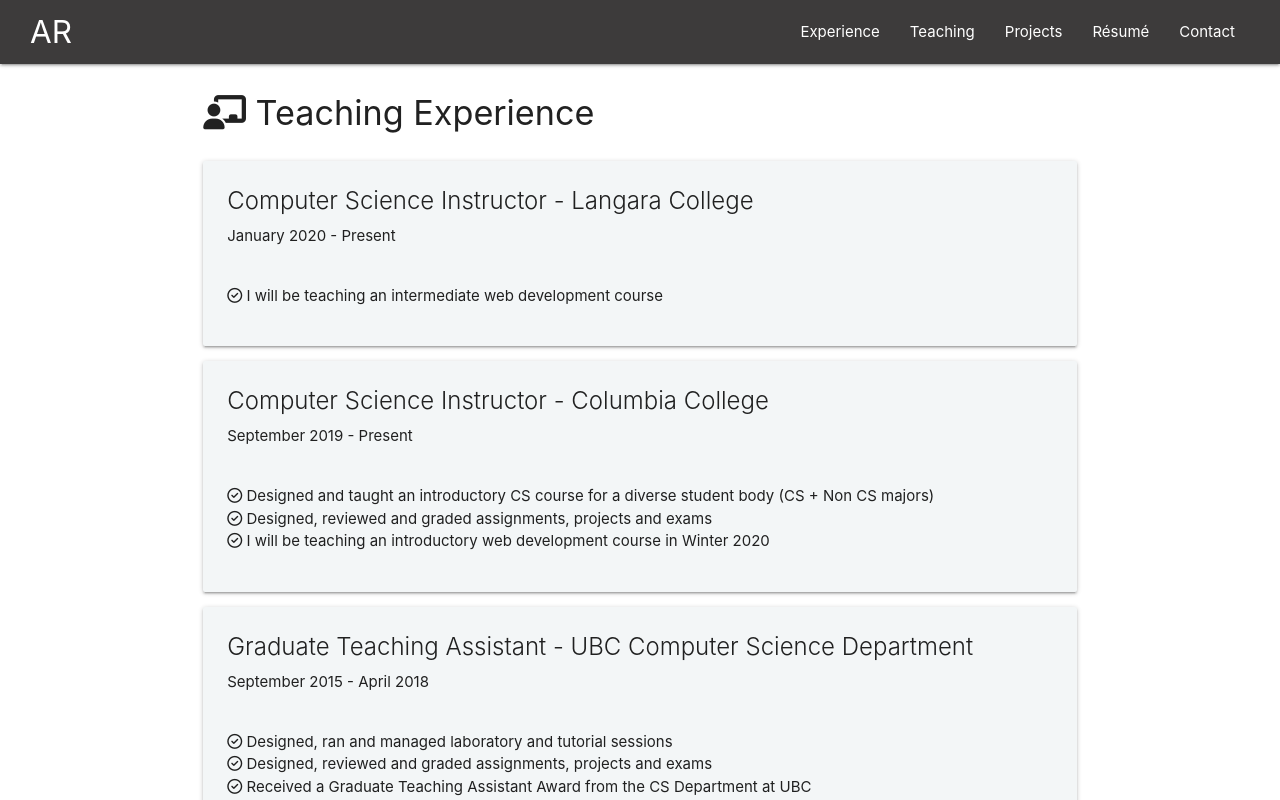
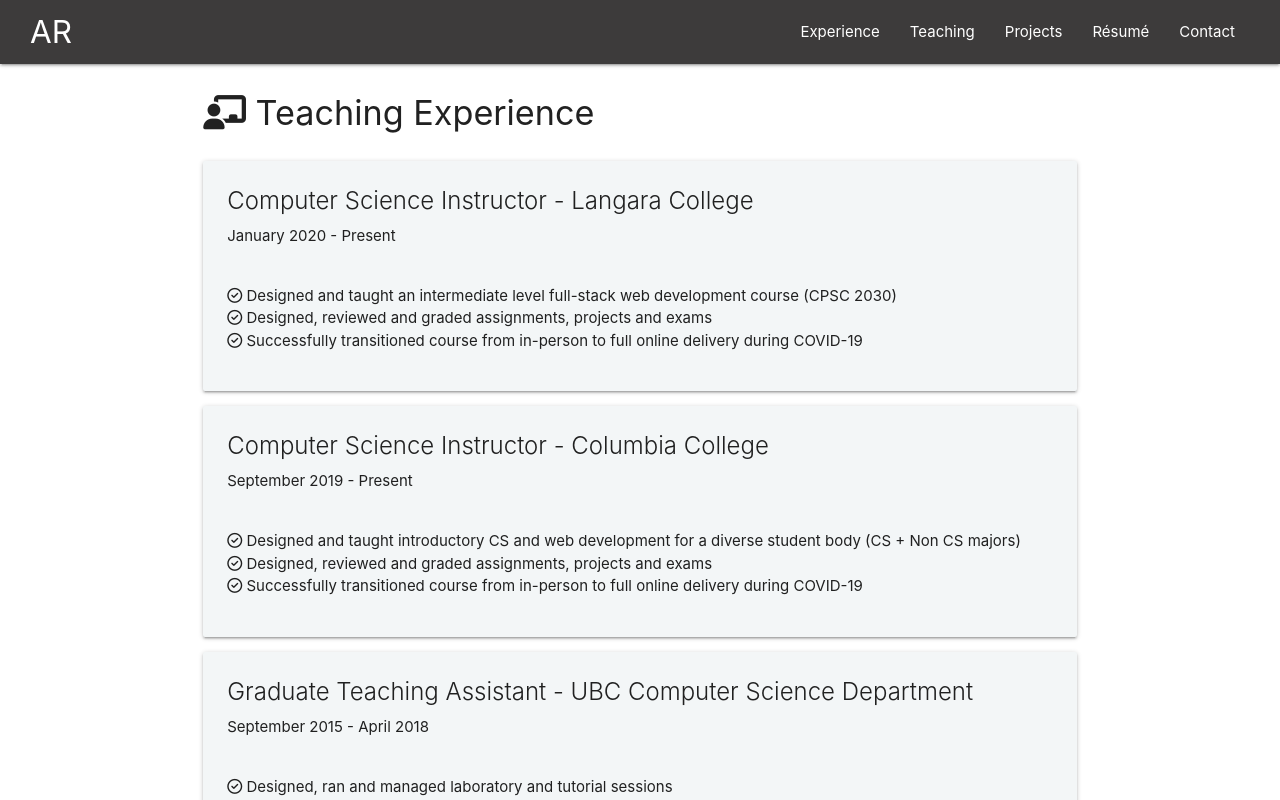
Before and after one commit to adnanreza/personal-site, a React (Create React App) app: page /Teaching in a window 1280 px wide. Shown: the top 800 px of the page. Built offline with nearby package versions, Linux system fonts and the light colour scheme; the HTML template or start-up script is replaced by a standard one.

Commit message:
Updated teaching page with LC and CC updates

```diff
--- a/src/components/pages/Teaching.js
+++ b/src/components/pages/Teaching.js
@@ -3,40 +3,42 @@
 
 const Teaching = () => {
   const accomplishmentsLC = [
-    'I will be teaching an intermediate web development course'
+    'Designed and taught an intermediate level full-stack web development course (CPSC 2030)',
+    'Designed, reviewed and graded assignments, projects and exams',
+    'Successfully transitioned course from in-person to full online delivery during COVID-19',
   ];
   const accomplishmentsCC = [
-    'Designed and taught an introductory CS course for a diverse student body (CS + Non CS majors)',
+    'Designed and taught introductory CS and web development for a diverse student body (CS + Non CS majors)',
     'Designed, reviewed and graded assignments, projects and exams',
-    'I will be teaching an introductory web development course in Winter 2020'
+    'Successfully transitioned course from in-person to full online delivery during COVID-19',
   ];
   const accomplishmentsGTA = [
     'Designed, ran and managed laboratory and tutorial sessions',
     'Designed, reviewed and graded assignments, projects and exams',
-    'Received a Graduate Teaching Assistant Award from the CS Department at UBC'
+    'Received a Graduate Teaching Assistant Award from the CS Department at UBC',
   ];
   const accomplishmentsAG = [
     'Mentored potential CS graduate students',
     'Held weekly one-on-one sessions focusing on the application process to CS graduate schools',
     'Conducted interview practice sessions and helped students improve their communication skills',
     'Advised on CS graduate school course selection',
-    'Guided students in post-degree career options'
+    'Guided students in post-degree career options',
   ];
   const accomplishmentsTABRACECON = [
     'Graded programs, quizzes and assignments.',
     'Conducted tutorial sessions on an individual and group basis',
     'Helped students with course material during office hours.',
     'Identified weak students and held extra sessions to improve their performance',
-    'Discussed advanced topics not covered in lectures'
+    'Discussed advanced topics not covered in lectures',
   ];
   const accomplishmentsTABRACCSE = [
     'Held office hours and conducted tutorial sessions on an individual and group basis',
     'Assigned problem sets and provided feedback on performance',
-    'Identified weak students and held extra sessions to improve their performance'
+    'Identified weak students and held extra sessions to improve their performance',
   ];
 
   const headingStyle = {
-    padding: '0.5rem 1rem 1rem 0'
+    padding: '0.5rem 1rem 1rem 0',
   };
 
   return (
```
